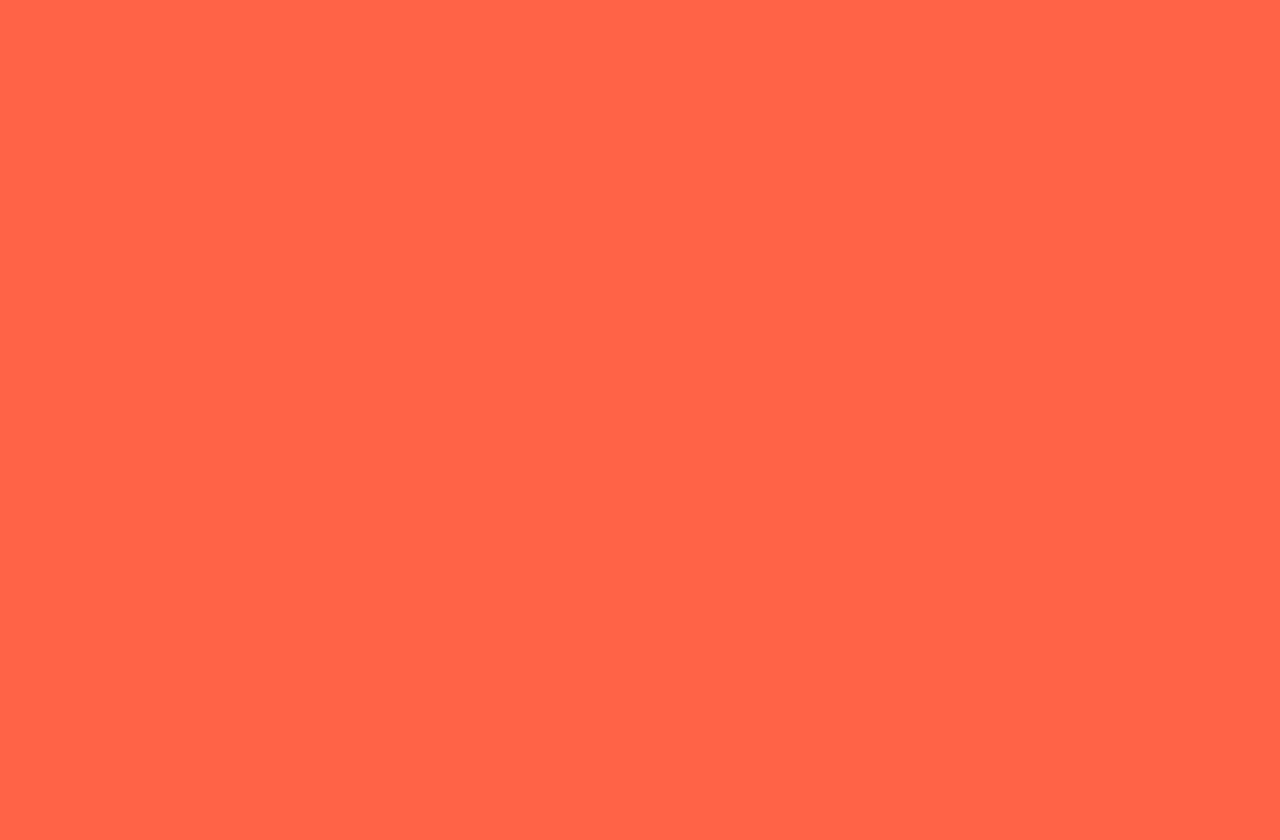
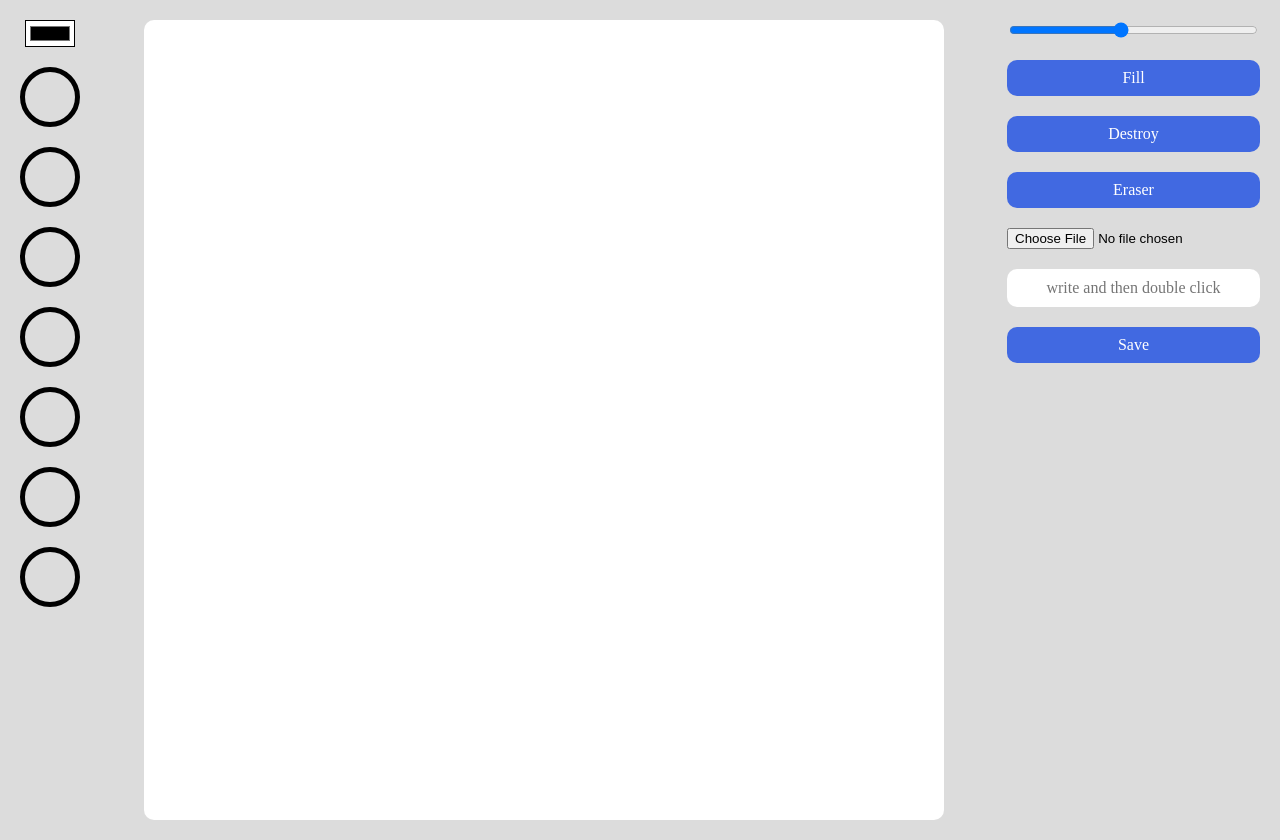
Before and after one commit to YoonHS/Normad-VanillaJS-MEME-Maker, a plain HTML site: page index.html in a window 1280 px wide. Before the commit the page ends 800 px from the top, so only its background shows below. Drawn offline with Linux system fonts and the light colour scheme.

Commit message:
complete

```diff
--- a/index.html
+++ b/index.html
@@ -7,7 +7,64 @@
     <link rel="stylesheet" href="styles.css" />
   </head>
   <body>
+    <div class="color-options">
+      <input type="color" id="color" />
+      <div
+        class="color-option"
+        sytle="background-color: #777777;"
+        data-color="#777777"
+      ></div>
+      <div
+        class="color-option"
+        sytle="background-color: #00ffff;"
+        data-color="#00ffff"
+      ></div>
+      <div
+        class="color-option"
+        sytle="background-color: #ff00ff;"
+        data-color="#ff00ff"
+      ></div>
+      <div
+        class="color-option"
+        sytle="background-color: #ffff00;"
+        data-color="#ffff00"
+      ></div>
+      <div
+        class="color-option"
+        sytle="background-color: #00ff00;"
+        data-color="#00ff00"
+      ></div>
+      <div
+        class="color-option"
+        sytle="background-color: #0000ff;"
+        data-color="#0000ff"
+      ></div>
+      <div
+        class="color-option"
+        sytle="background-color: #ff0000;"
+        data-color="#ff0000"
+      ></div>
+    </div>
+
     <canvas></canvas>
+    <div class="btns">
+      <input
+        id="line-width"
+        type="range"
+        id="size"
+        min="1"
+        max="10"
+        value="5"
+        step="0.5"
+      />
+
+      <button id="mode-btn">Fill</button>
+      <button id="destroy-btn">Destroy</button>
+      <button id="eraser-btn">Eraser</button>
+      <input type="file" id="file" accept="image/*" />
+      <input type="text" id="text" placeholder="write and then double click" />
+      <button id="save">Save</button>
+    </div>
     <script src="script.js"></script>
   </body>
 </html>
--- /dev/null
+++ b/reset.css
@@ -0,0 +1,129 @@
+/* http://meyerweb.com/eric/tools/css/reset/
+   v2.0 | 20110126
+   License: none (public domain)
+*/
+
+html,
+body,
+div,
+span,
+applet,
+object,
+iframe,
+h1,
+h2,
+h3,
+h4,
+h5,
+h6,
+p,
+blockquote,
+pre,
+a,
+abbr,
+acronym,
+address,
+big,
+cite,
+code,
+del,
+dfn,
+em,
+img,
+ins,
+kbd,
+q,
+s,
+samp,
+small,
+strike,
+strong,
+sub,
+sup,
+tt,
+var,
+b,
+u,
+i,
+center,
+dl,
+dt,
+dd,
+ol,
+ul,
+li,
+fieldset,
+form,
+label,
+legend,
+table,
+caption,
+tbody,
+tfoot,
+thead,
+tr,
+th,
+td,
+article,
+aside,
+canvas,
+details,
+embed,
+figure,
+figcaption,
+footer,
+header,
+hgroup,
+menu,
+nav,
+output,
+ruby,
+section,
+summary,
+time,
+mark,
+audio,
+video {
+  margin: 0;
+  padding: 0;
+  border: 0;
+  font-size: 100%;
+  font: inherit;
+  vertical-align: baseline;
+}
+/* HTML5 display-role reset for older browsers */
+article,
+aside,
+details,
+figcaption,
+figure,
+footer,
+header,
+hgroup,
+menu,
+nav,
+section {
+  display: block;
+}
+body {
+  line-height: 1;
+}
+ol,
+ul {
+  list-style: none;
+}
+blockquote,
+q {
+  quotes: none;
+}
+blockquote:before,
+blockquote:after,
+q:before,
+q:after {
+  content: "";
+  content: none;
+}
+table {
+  border-collapse: collapse;
+  border-spacing: 0;
+}
--- a/script.js
+++ b/script.js
@@ -1,2 +1,141 @@
-alert("aa");
-alert("aa");
+const saveBtn = document.getElementById("save");
+const fileInput = document.getElementById("file");
+const textInput = document.getElementById("text");
+const canvas = document.querySelector("canvas");
+const ctx = canvas.getContext("2d");
+canvas.width = 800;
+canvas.height = 800;
+
+let isPainting = false;
+let isFilling = false;
+
+const modeBtn = document.getElementById("mode-btn");
+const destroyBtn = document.getElementById("destroy-btn");
+const eraserBtn = document.getElementById("eraser-btn");
+
+const colorOptions = Array.from(
+  document.getElementsByClassName("color-option")
+);
+const color = document.getElementById("color");
+const lineWidth = document.getElementById("line-width");
+ctx.lineWidth = lineWidth.value;
+ctx.lineCap = "round";
+
+function onMove(e) {
+  if (isPainting) {
+    ctx.lineTo(e.offsetX, e.offsetY);
+    ctx.stroke();
+    return;
+  }
+
+  ctx.moveTo(e.offsetX, e.offsetY);
+}
+
+function startPainting() {
+  isPainting = true;
+}
+
+function cancelPainting() {
+  isPainting = false;
+  ctx.beginPath();
+}
+
+function onLineWidthChange(e) {
+  ctx.lineWidth = e.target.value;
+}
+
+function onColorChange(e) {
+  ctx.strokeStyle = e.target.value;
+  ctx.fillStyle = e.target.value;
+}
+
+function onColorClick(e) {
+  console.dir(e.target);
+  console.log(e.target.dataset.color);
+
+  const colorValue = e.target.dataset.color;
+
+  ctx.strokeStyle = colorValue;
+  ctx.fillStyle = colorValue;
+  color.value = colorValue;
+}
+
+function onCanvasClick(e) {
+  if (isFilling) {
+    ctx.fillRect(0, 0, canvas.width, canvas.height);
+  }
+}
+
+function onDoubleClick(e) {
+  const text = textInput.value;
+  if (text === "") {
+    return;
+  }
+
+  ctx.save();
+
+  ctx.lineWidth = 1;
+  ctx.font = "30px Arial";
+
+  ctx.strokeText(text, e.offsetX, e.offsetY);
+  ctx.restore();
+}
+
+canvas.addEventListener("dblclick", onDoubleClick);
+canvas.addEventListener("mousemove", onMove);
+canvas.addEventListener("mousedown", startPainting);
+canvas.addEventListener("mouseup", cancelPainting);
+canvas.addEventListener("mouseleave", cancelPainting);
+canvas.addEventListener("click", onCanvasClick);
+
+lineWidth.addEventListener("change", onLineWidthChange);
+color.addEventListener("change", onColorChange);
+
+console.log("color-options", colorOptions);
+
+colorOptions.forEach((option) => {
+  option.addEventListener("click", onColorClick);
+});
+
+modeBtn.addEventListener("click", () => {
+  if (isFilling) {
+    isFilling = false;
+    modeBtn.innerText = "Fill";
+  } else {
+    isFilling = true;
+    modeBtn.innerText = "Draw";
+  }
+});
+
+destroyBtn.addEventListener("click", () => {
+  //   ctx.clearRect(0, 0, canvas.width, canvas.height);
+  ctx.fillStyle = "white";
+  ctx.fillRect(0, 0, canvas.width, canvas.height);
+});
+
+eraserBtn.addEventListener("click", () => {
+  ctx.strokeStyle = "white";
+  isFilling = false;
+  modeBtn.innerText = "Fill";
+});
+
+fileInput.addEventListener("change", (e) => {
+  const file = e.target.files[0];
+  const url = URL.createObjectURL(file);
+  console.log(url);
+  const image = new Image();
+  image.src = url;
+  image.onload = () => {
+    ctx.drawImage(image, 200, 200, canvas.width / 2, canvas.height / 2);
+  };
+
+  fineInput.value = null;
+});
+
+saveBtn.addEventListener("click", () => {
+  const dataUrl = canvas.toDataURL();
+  const a = document.createElement("a");
+  a.href = dataUrl;
+  a.download = "myDrawing.png";
+  a.click();
+});
--- a/styles.css
+++ b/styles.css
@@ -1,3 +1,79 @@
+@import "reset.css";
+
 body {
-  background-color: tomato;
+  display: flex;
+  gap: 20px;
+  justify-content: space-between;
+  align-items: flex-start;
+  background-color: gainsboro;
+  padding: 20px;
+  font-family: default;
 }
+
+canvas {
+  /* display: flex; */
+  /* border: 5px solid red; */
+  border-radius: 10px;
+  background-color: white;
+  width: 800px;
+  height: 800px;
+}
+
+input#color {
+  /* width: 50px;
+  height: 50px;
+  overflow: hidden;
+  border-radius: 50%; */
+  background-color: white;
+}
+
+.color-options {
+  display: flex;
+  flex-direction: column;
+  gap: 20px;
+  align-items: center;
+}
+.color-option {
+  width: 50px;
+  height: 50px;
+  border-radius: 50%;
+  cursor: pointer;
+  border: 5px solid black;
+  transition: transform ease-in-out 0.1s;
+}
+
+.color-option:hover {
+  transform: scale(1.2);
+}
+
+.btns {
+  display: flex;
+  flex-direction: column;
+  gap: 20px;
+}
+
+button {
+  all: unset;
+  padding: 10px 0px;
+  text-align: center;
+  background-color: royalblue;
+  color: white;
+  font-weight: 400;
+  cursor: pointer;
+  border-radius: 10px;
+
+  transition: opacity 0.1s;
+}
+
+button:hover {
+  opacity: 0.85;
+}
+
+input#text {
+  all: unset;
+  padding: 10px 0px;
+  border-radius: 10px;
+  font-weight: 500;
+  text-align: center;
+  background-color: white;
+}
```
